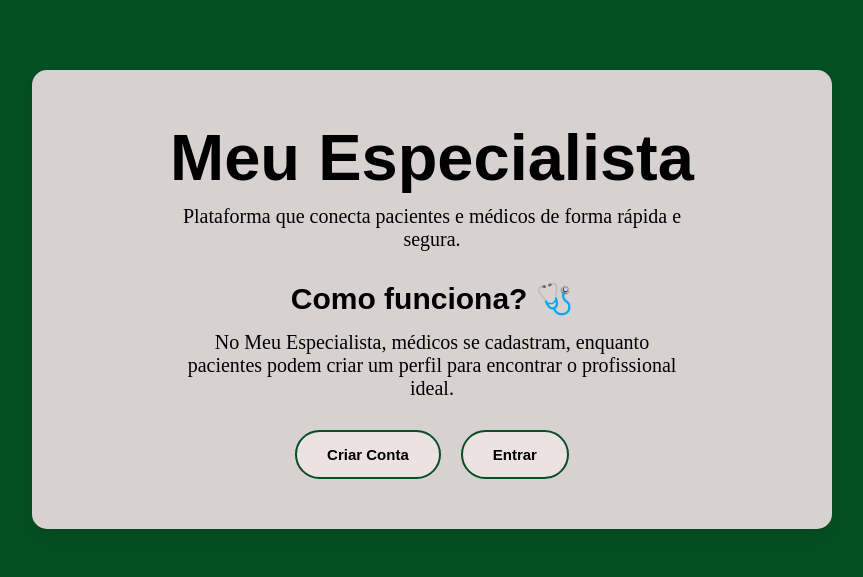
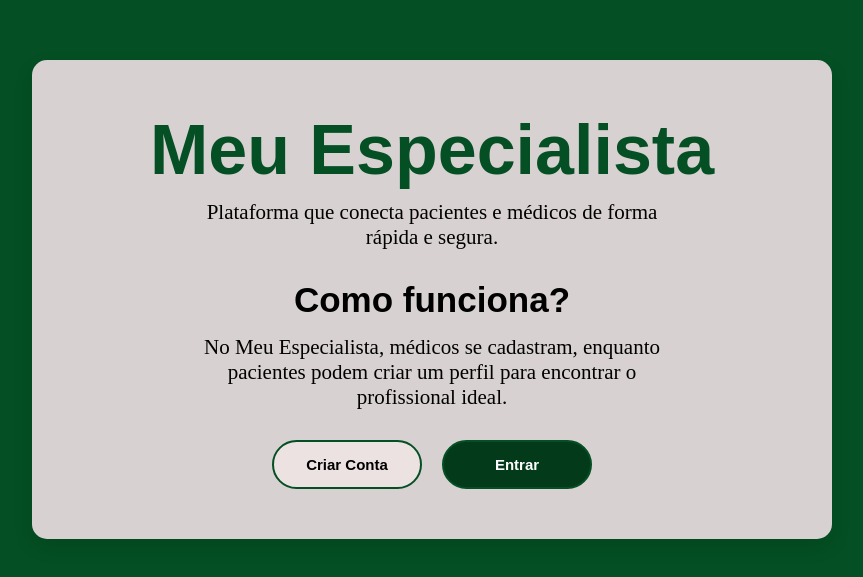
Before and after one commit to SarahBea11/MeuEspecialista, an Angular app in the folder angular-frontend/: page / in a window 1280 px wide. Shown: the part 101-678 px from the top of the page, without its empty margins (208-1071 px from the left). Built offline with nearby package versions, Linux system fonts and the light colour scheme.

Commit message:
feat: atualização no layout da Home (CSS e HTML)

```diff
--- a/angular-frontend/src/app/home/home.css
+++ b/angular-frontend/src/app/home/home.css
@@ -23,8 +23,8 @@
 h1 {
     font-family: Arial;
     font-weight: bold;
-    font-size: 65px;
-    color: black;
+    font-size: 70px;
+    color: #044F23;
     margin-bottom: 10px;
 }
 
@@ -32,14 +32,14 @@ h1 {
 h2 {
     font-family: Arial;
     font-weight: bold;
-    font-size: 30px;
+    font-size: 35px;
     color: black;
     margin-bottom: 15px;
 }
 
 
 p {
-    font-size: 20px;
+    font-size: 21px;
     color: black;
     max-width: 500px;
     margin: 0 auto 30px;
@@ -55,6 +55,7 @@ p {
 
 
 button {
+    width: 150px;
     padding: 14px 30px;
     border-radius: 25px;
     font-weight: bold;
@@ -73,15 +74,15 @@ button {
 
 
 .btn-entrar {
-    background: rgb(236, 226, 226);
-    color: black;
+    background: #033a1a;
+    color: white;
     border: 2px solid #044F23;
 }
 
 
 .btn-cadastro:hover {
-    background: #033a1a;
-    color: white;
+    background: rgb(236, 226, 226);
+    color: black;
     transform: scale(1.05);
 }
 
--- a/angular-frontend/src/app/home/home.html
+++ b/angular-frontend/src/app/home/home.html
@@ -7,7 +7,7 @@
         </p>
 
         <div class="descricao">
-            <h2>Como funciona? 🩺</h2>
+            <h2>Como funciona?</h2>
 
             <p>No Meu Especialista, médicos se cadastram, enquanto
                 pacientes podem criar um perfil para encontrar o
```
